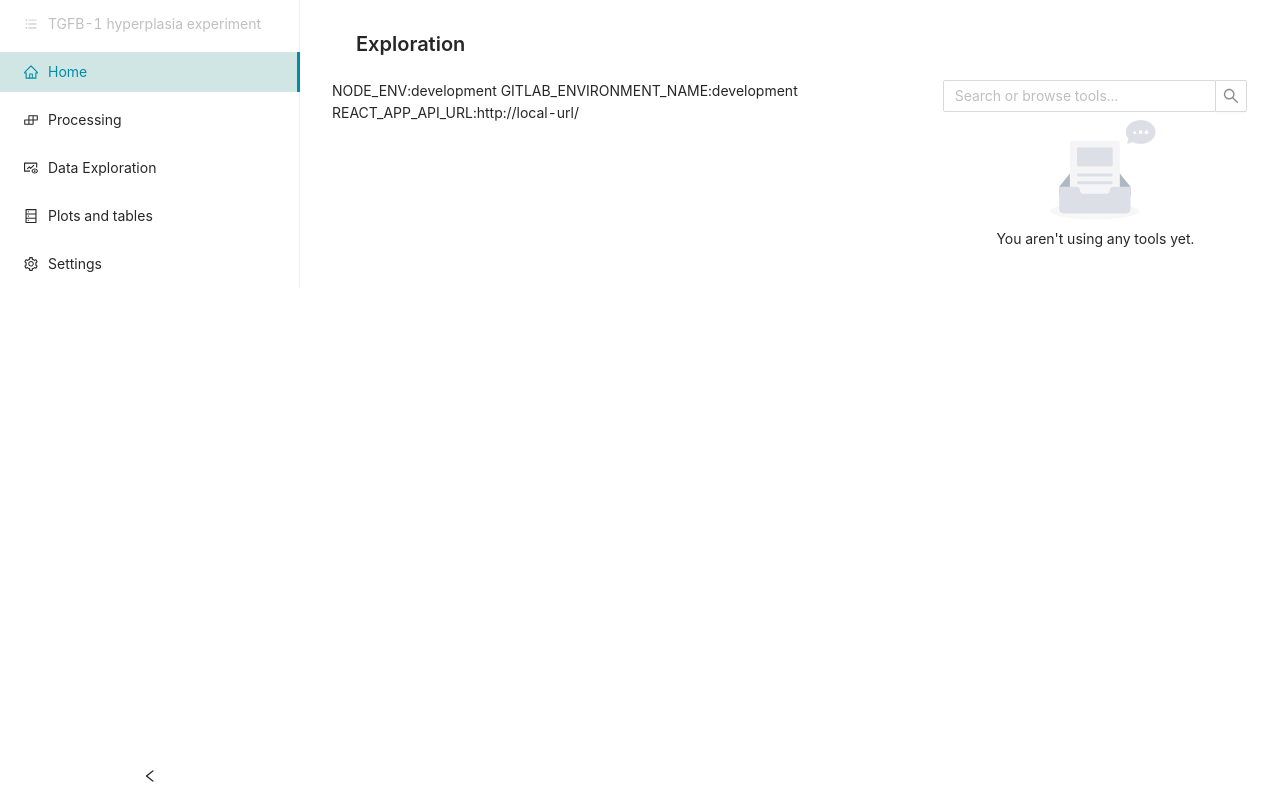
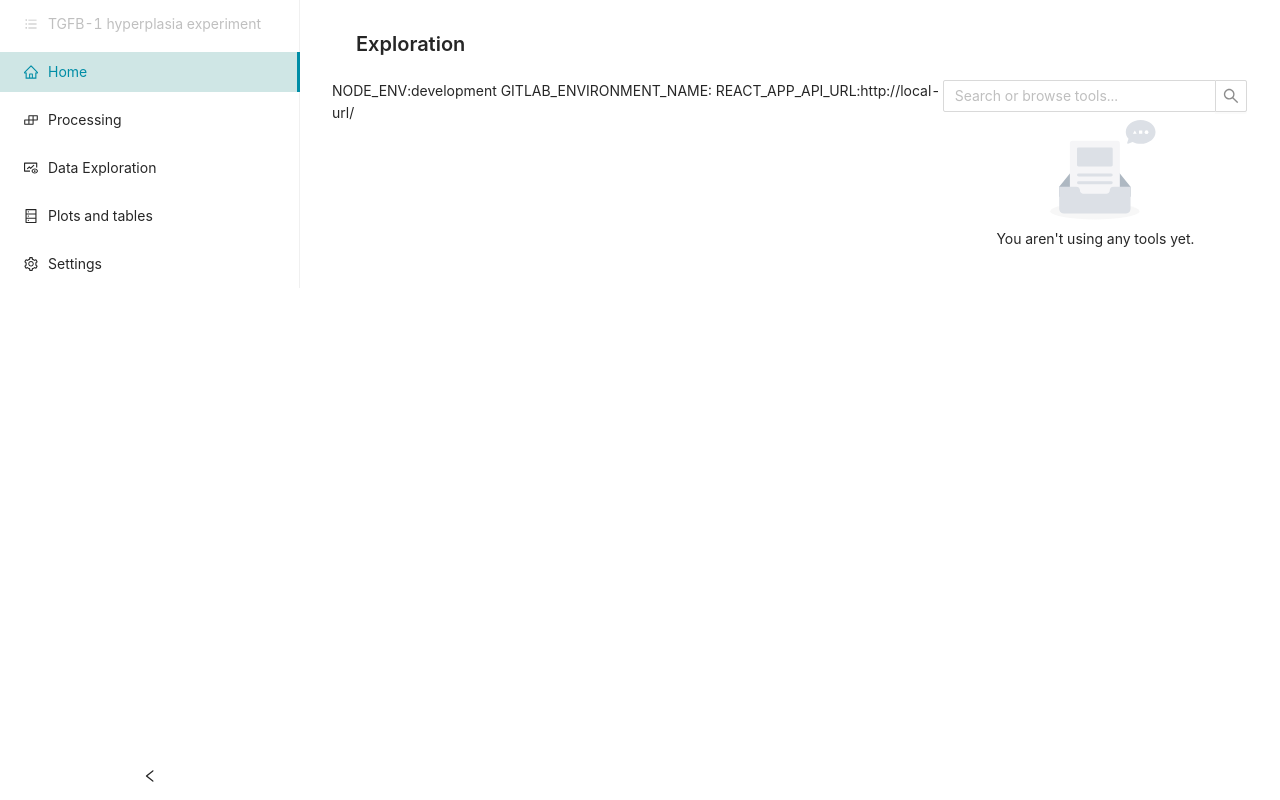
Before and after one commit to hms-dbmi-cellenics/ui, a React app: page / in a window 1280 px wide. Built offline with nearby package versions, Linux system fonts and the light colour scheme.

Commit message:
check smth else

```diff
--- a/src/pages/DataExplorationView/index.jsx
+++ b/src/pages/DataExplorationView/index.jsx
@@ -193,7 +193,7 @@ class ExplorationViewPage extends React.Component {
               {process.env.NODE_ENV}
               {' '}
               GITLAB_ENVIRONMENT_NAME:
-              {process.env.NODE_ENV}
+              {process.env.GITLAB_ENVIRONMENT_NAME}
               {' '}
               REACT_APP_API_URL:
               {process.env.REACT_APP_API_URL}
```
